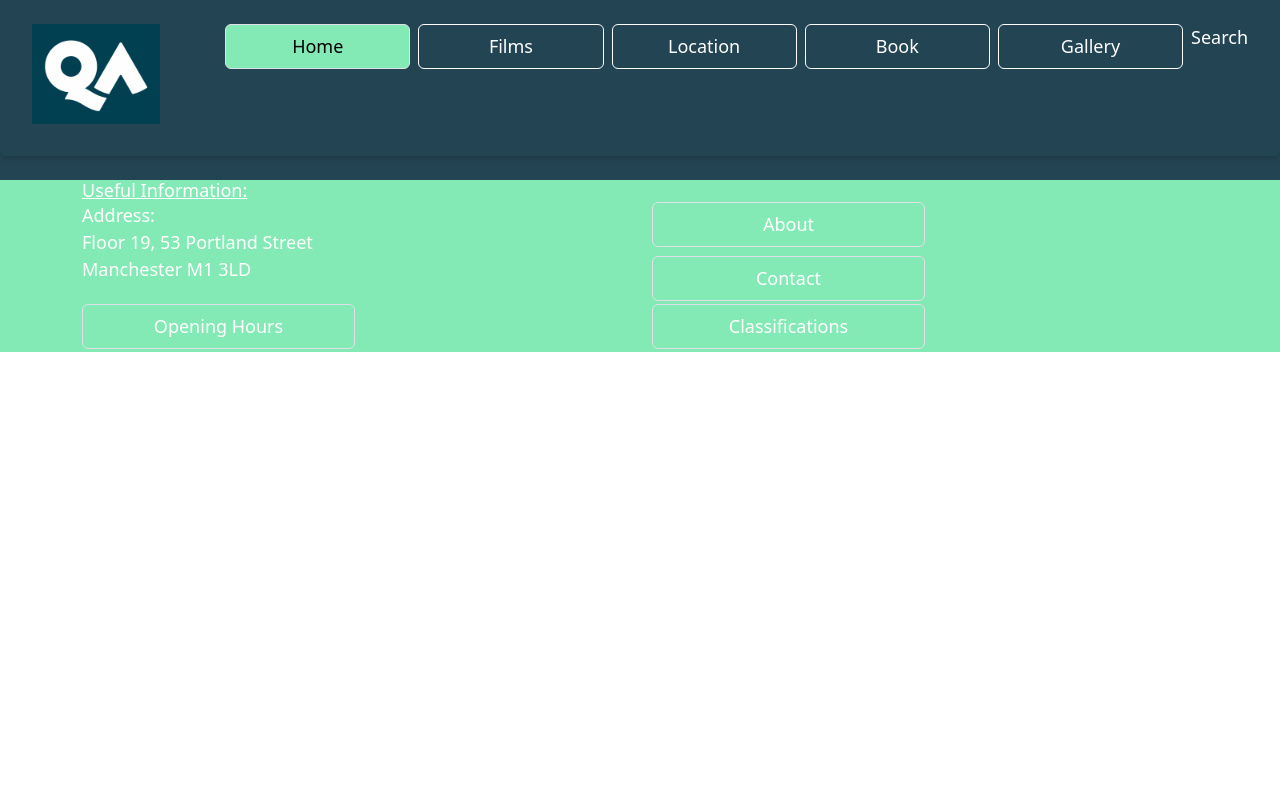
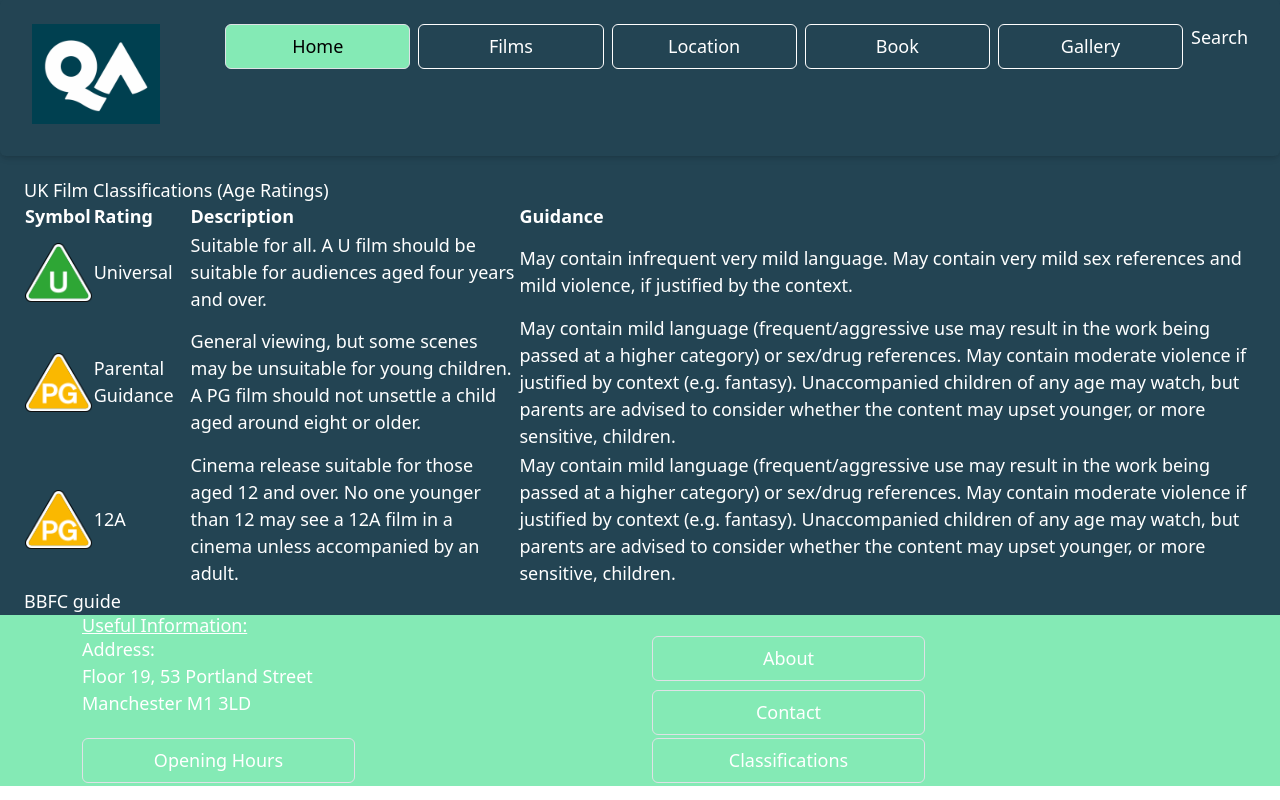
Before and after one commit to rcbcastillo/QA-Cinema, a React (Create React App) app in the folder qa-cinema/: page /classifications in a window 1280 px wide. Built offline with nearby package versions, Linux system fonts and the light colour scheme.

Commit message:
Classifications -> MovieRatings

```diff
--- a/qa-cinema/src/App.js
+++ b/qa-cinema/src/App.js
@@ -9,6 +9,7 @@ import Footer from './Components/Footer';
 import OpenHrs from './Components/OpenHrs';
 import Gallery from './Components/Gallery';
 import ContactForm from './Components/ContactForm';
+import MovieRatings from './Components/MovieRatings';
 
 
 function App() {
@@ -26,6 +27,7 @@ function App() {
       <Route path='/opening-hours' element={<OpenHrs/>}></Route>
       <Route path='/location' element={<Location/>}></Route>
       <Route path='/contact-form' element={<ContactForm/>}></Route>
+      <Route path='/classifications' element={<MovieRatings/>}></Route>
     </Routes>
     <Footer/>
     </BrowserRouter>
--- a/qa-cinema/src/Components/Footer.jsx
+++ b/qa-cinema/src/Components/Footer.jsx
@@ -2,6 +2,7 @@ import React from 'react';
 import { Link } from 'react-router-dom';
 import 'bootstrap/dist/css/bootstrap.min.css';
 import {Container , Row, Col} from 'react-bootstrap'
+import MovieRatings from './MovieRatings';
 
 const Footer = () => {
     const description = "Lorem ipsum dolor sit amet, consectetur adipiscing elit, sed do eiusmod tempor incididunt ut labore et dolore magna aliqua. Ut enim ad minim veniam, quis nostrud exercitation ullamco laboris nisi ut aliquip ex ea commodo consequat.";
@@ -13,7 +14,7 @@ const Footer = () => {
         },{
             link: <Link to="/">Opening times</Link>
         },{
-            link: <Link to="/">Classifications</Link>
+            link: <Link to="/classifications"><MovieRatings/></Link>
         }];
 
         return (
--- a/qa-cinema/src/Components/MovieRatings.jsx
+++ b/qa-cinema/src/Components/MovieRatings.jsx
@@ -1,7 +1,68 @@
 import React from 'react';
 
+// const ratingsImagePath = '/resources/ratingImages/';
+import universal from '../assets/ratingImages/Universal.png';
+import parental from '../assets/ratingImages/ParentalGuidance.png';
+
+
 const MovieRatings = () => {
+    return (
+        <div className='mx-4 my-6'>
+            <h2>UK Film Classifications (Age Ratings)</h2>
+            <table className='custom-table'>
+                <thead>
+                    <tr>
+                        <th className='custom-table-cell'>Symbol</th>
+                        <th className='custom-table-cell'>Rating</th>
+                        <th className='custom-table-cell'>Description</th>
+                        <th className='custom-table-cell'>Guidance</th>
+                    </tr>
+                </thead>
+                <tbody>
+                    <tr>
+                        <td className='custom-table-cell'>
+                        <img src={universal}
+                            alt="Universal, letter U symbol"></img></td>
+                        <td className='custom-table-cell'>Universal</td>
+                        <td className='custom-table-cell'><p>Suitable for all. A U film should be suitable
+                            for audiences aged four years and over.</p>
+                        </td>
+                        <td className='custom-table-cell'><p>May contain infrequent very mild language. May contain very mild
+                                sex references and mild violence, if justified by the context.</p></td>
+                    </tr>
+                    <tr>
+                        <td className='custom-table-cell'>
+                            <img src={parental}
+                            alt="Parental Guidance, PG letters symbol"></img></td>
+                        <td className='custom-table-cell'>Parental Guidance</td>
+                        <td className='custom-table-cell'><p>General viewing, but some scenes may be unsuitable
+                             for young children. A PG film should not unsettle a child aged around eight or older.</p></td>
 
+                        <td className='custom-table-cell'><p>May contain mild language (frequent/aggressive use may result in the work being passed
+                            at a higher category) or sex/drug references. May contain moderate violence if justified by context
+                            (e.g. fantasy). Unaccompanied children of any age may watch,
+                            but parents are advised to consider whether the content may upset younger,
+                            or more sensitive, children.</p></td>
+                    </tr>
+                    <tr>
+                        <td className='custom-table-cell'>
+                            <img src={parental}
+                            alt="Parental Guidance, PG letters symbol"></img></td>
+                        <td className='custom-table-cell'>12A</td>
+                        <td><p>Cinema release suitable for those aged 12 and over. No one younger than 12 may see a
+                                12A film in a cinema unless accompanied by an adult.</p></td>
+
+                        <td className='custom-table-cell'><p>May contain mild language (frequent/aggressive use may result in the work being passed
+                            at a higher category) or sex/drug references. May contain moderate violence if justified by context
+                            (e.g. fantasy). Unaccompanied children of any age may watch,
+                            but parents are advised to consider whether the content may upset younger,
+                            or more sensitive, children.</p></td>
+                    </tr>
+                </tbody>
+            </table>
+            <div><p></p><a href='https://www.bbfc.co.uk/'>BBFC guide</a></div>
+        </div>
+    )
 }
 
 export default MovieRatings;
```
Also changed, not shown: 1 other file (tests, documents, lock files or other folders).
